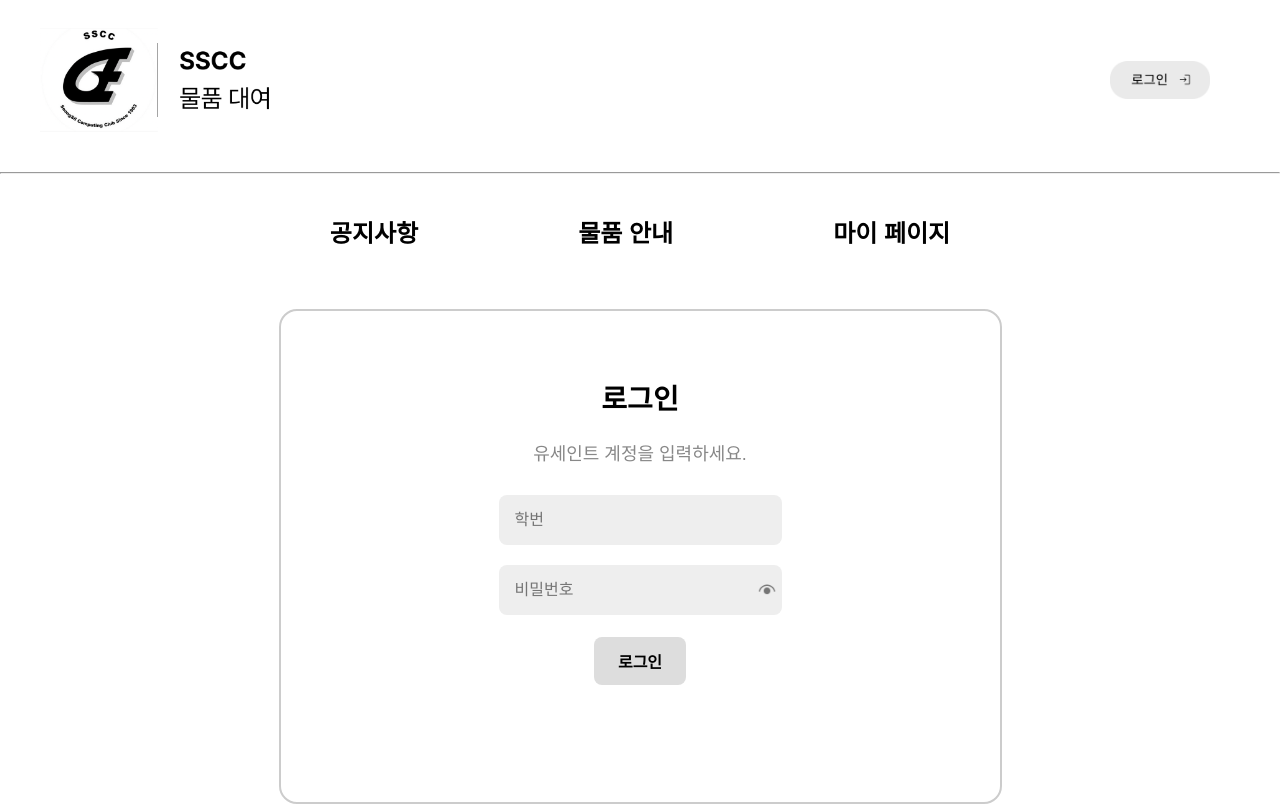
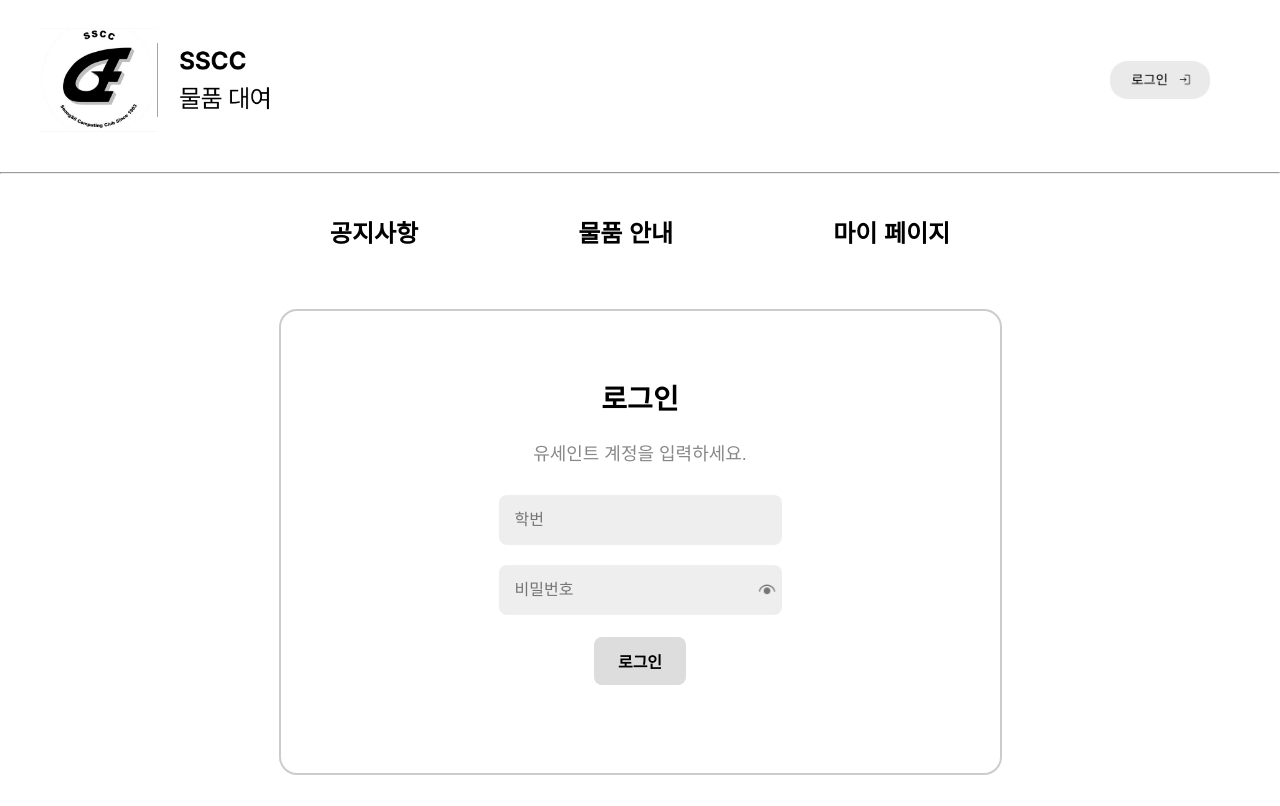
Before and after one commit to SSCC-Library/SSCCtal-FE.WEB, a React (Create React App) app: page /login in a window 1280 px wide. Shown: the top 806 px of the page. Built offline with nearby package versions, Linux system fonts and the light colour scheme; a web font is replaced by a local one.

Commit message:
feat: 로그인 박스 비율 및 로그인 실패 문구 스타일 수정 (#23)

```diff
--- a/src/pages/Login.jsx
+++ b/src/pages/Login.jsx
@@ -33,7 +33,7 @@ const Login = () => {
         setError('토큰이 발급되지 않았습니다.');
       }
     } catch (err) {
-      setError('로그인에 실패했습니다. 학번과 비밀번호를 확인하세요.');
+      setError('학번과 비밀번호를 다시 확인하세요.');
     }
   };
 
@@ -108,8 +108,16 @@ const Login = () => {
           </div>
         </div>
         <button type="submit" style={{ marginTop: '12px' }}>로그인</button>
-        <div style={{ minHeight: '1.2em', marginTop: '4px' }}>
-          <p className="error-msg">{error || '\u00A0'}</p>
+        <div
+          style={{
+            minHeight: '20px',
+            height: '20px',
+            display: 'flex',
+            alignItems: 'center',
+            marginTop: '20px'
+          }}
+        >
+          <p className="error-msg" style={{ width: '100%', margin: 0, fontSize: '1rem', fontWeight: '500', color: '#ff4d4f', fontFamily: 'Arial, sans-serif' }}>{error || '\u00A0'}</p>
         </div>
       </form>
     </div>
```
